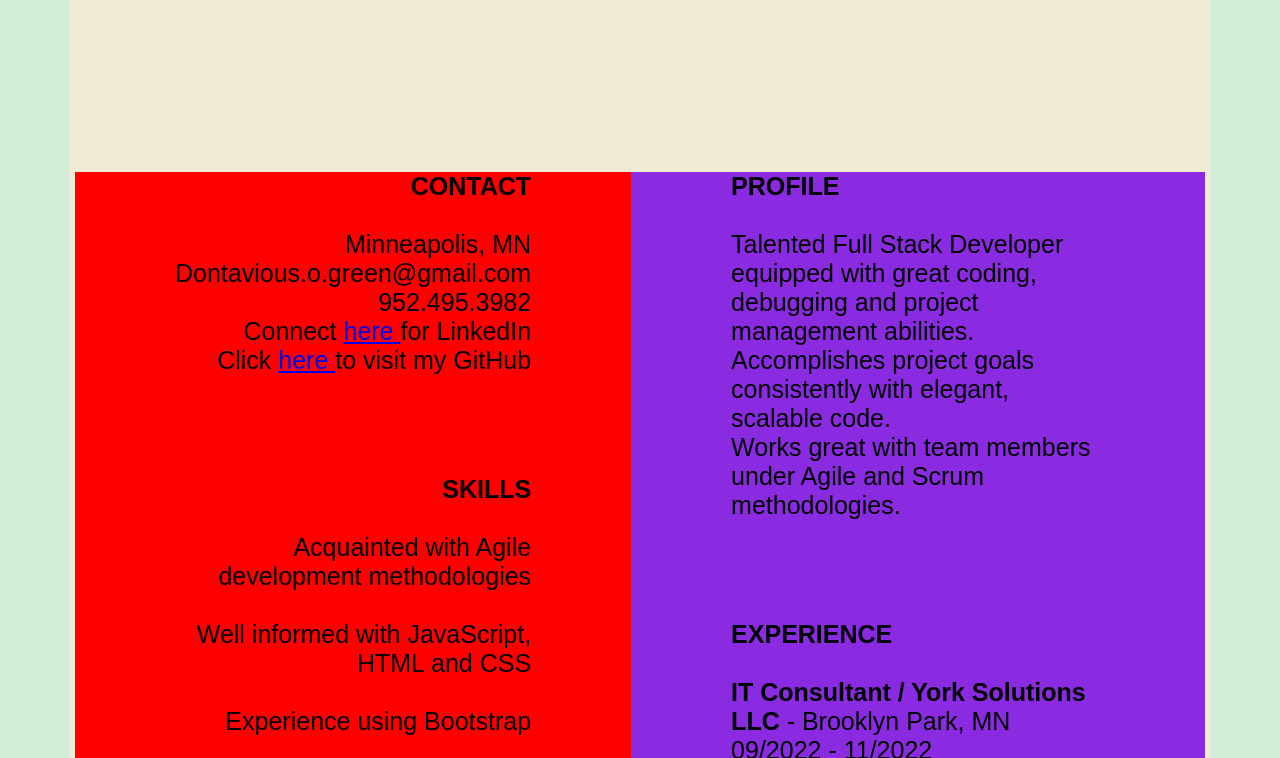
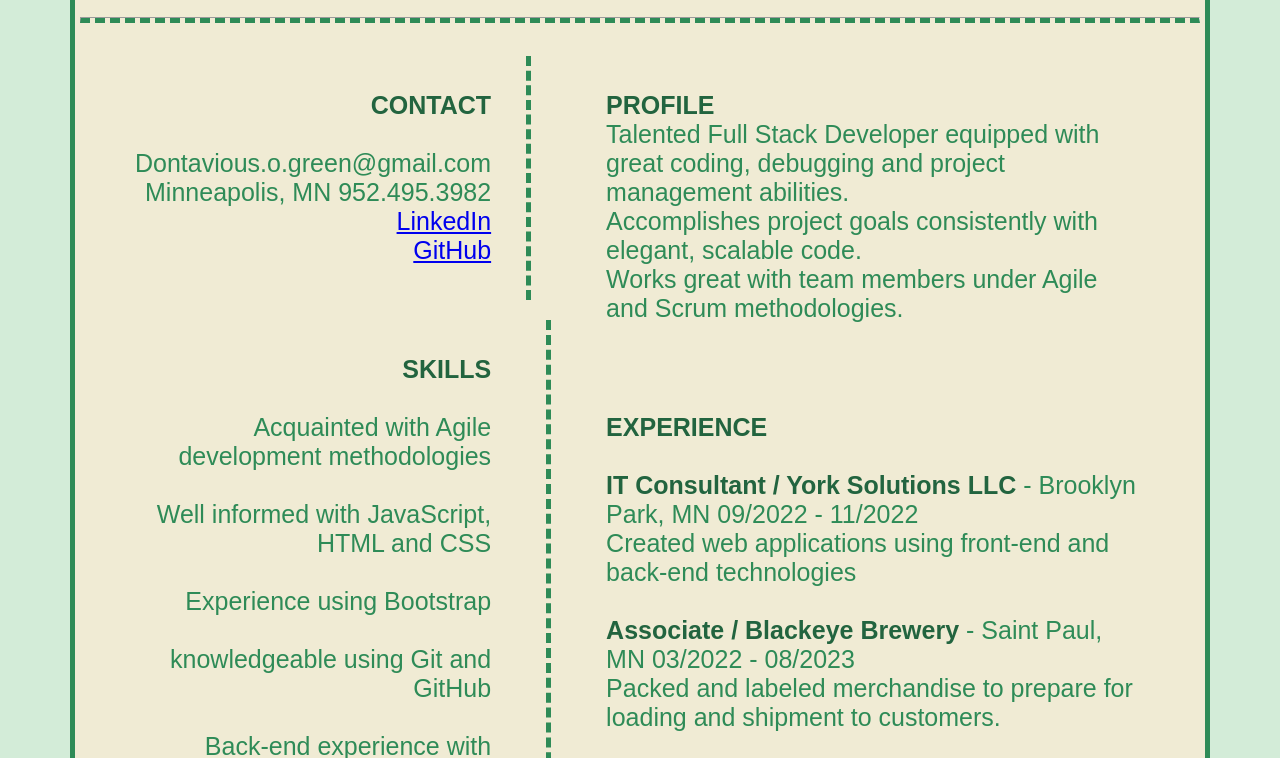
Before and after one commit to Donte2022/Donte2022.github.io, a plain HTML site: page index.html in a window 1280 px wide. Shown: the part 277-1035 px from the top of the page. Drawn offline with Linux system fonts and the light colour scheme.

Commit message:
tweaking layout

```diff
--- a/index.html
+++ b/index.html
@@ -12,10 +12,11 @@
     <div class="border">
             <div class="container">
                 <p class="header">
-                    Dontavious Green
+                    <b> Dontavious Green   </b>
                     <br>
                     Full-Stack Developer
                 </p>
+                <hr>
             </div>
 
         <div class="flex-container">
@@ -24,22 +25,19 @@
                 <p class="contact">
                     <b> CONTACT </b>
                     <br><br>
-                        Minneapolis, MN
+                        Dontavious.o.green@gmail.com
+                        Minneapolis, MN 952.495.3982
                         <br>
-                        Dontavious.o.green@gmail.com
+                         <a href=
+                        "https://www.linkedin.com/in/dontavious-green-60b1a4250/"
+                        target="_blank"> LinkedIn </a>
                         <br>
-                        952.495.3982
-                        <br>
-                        Connect <a href=
-                        "https://www.linkedin.com/in/dontavious-green-60b1a4250/"
-                        target="_blank"> here </a> for LinkedIn
-                        <br>
-                        Click
                         <a href="https://github.com/Donte2022"
                         target="_blank">
-                        here </a> to visit my GitHub
+                        GitHub </a>
+
                 </p>
-
+            <!-- <hr> -->
 
             <div class="skills">
                     <p>
@@ -70,6 +68,7 @@
                         Authorized to work permanently in the U.S. without a
                         sponsorship
                     </p>
+                    <!-- <hr> -->
             </div>
                 <div class="education">
                     <P>
@@ -88,7 +87,7 @@
                 <div class="profile">
                     <p>
                         <b> PROFILE </b>
-                        <br><br>
+                        <br>
                         Talented Full Stack Developer equipped with great coding, debugging and
                             project management abilities.
 
@@ -99,6 +98,7 @@
                             <br> Works great with team members under Agile and Scrum
                             methodologies.
                     </p>
+                    <!-- <hr> -->
                 </div>
 
             <div class="experience">
--- a/styles.css
+++ b/styles.css
@@ -20,8 +20,8 @@ body {
 }
 
 p {
-    padding: 0px;
-    margin: 100px;
+    padding: 35px;
+    margin: 20px;
     font-family: Arial, Helvetica, sans-serif;
     font-size: 25px;
 }
@@ -34,13 +34,22 @@ div.border {
     background-color: rgb(240, 235, 212);
     padding: 5px;
     border-radius: 25px;
+    border: 5px seagreen;
+    border-style: solid;
 }
 
-.container
+b{
+    color: rgb(34, 100, 63);
+}
+
+p{
+    color: seagreen
+}
+
 
 .header {
     text-align: center;
-    font-size:xx-large;
+    font-size: 45px;
 }
 
 .name{
@@ -49,6 +58,9 @@ div.border {
 
 .contact{
     text-align: right;
+    border-right: thick dashed seagreen ;
+
+
 }
 
 .profile {
@@ -57,12 +69,14 @@ div.border {
 
 .flex-container {
     display: flex;
-    /* flex-direction:colum */
     justify-content: flex-start;
 }
 
 .skills{
     text-align: right;
+    border-right: thick dashed seagreen ;
+    /* border-bottom: thick dashed seagreen; */
+
 }
 
 .experience{
@@ -71,17 +85,22 @@ div.border {
 
 .education{
     text-align: right;
+    border-right: thick dashed seagreen ;
+
+}
+
+hr{
+    border-bottom: thick dashed seagreen;
+    width: auto;
 }
 
 .childOne{
-    background-color: red;
-
+    flex-direction: column;
+    /* border-right: thick dashed seagreen ; */
 }
 
 .childTwo{
-    background-color: blueviolet;
+    /* border-left: thick solid  seagreen; */
+    flex-direction: column;
+    align-items: stretch;
 }
-
-#aboutMe {
-    justify-content: right;
-}
```
